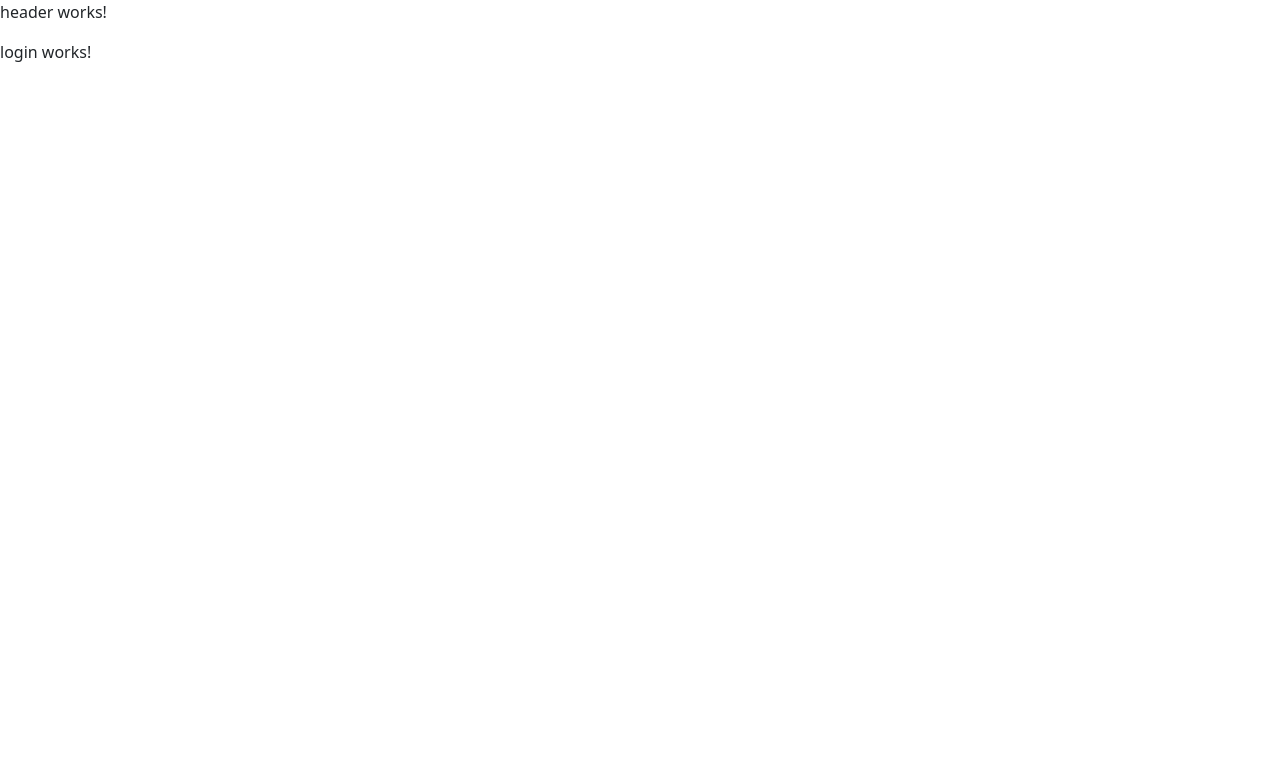
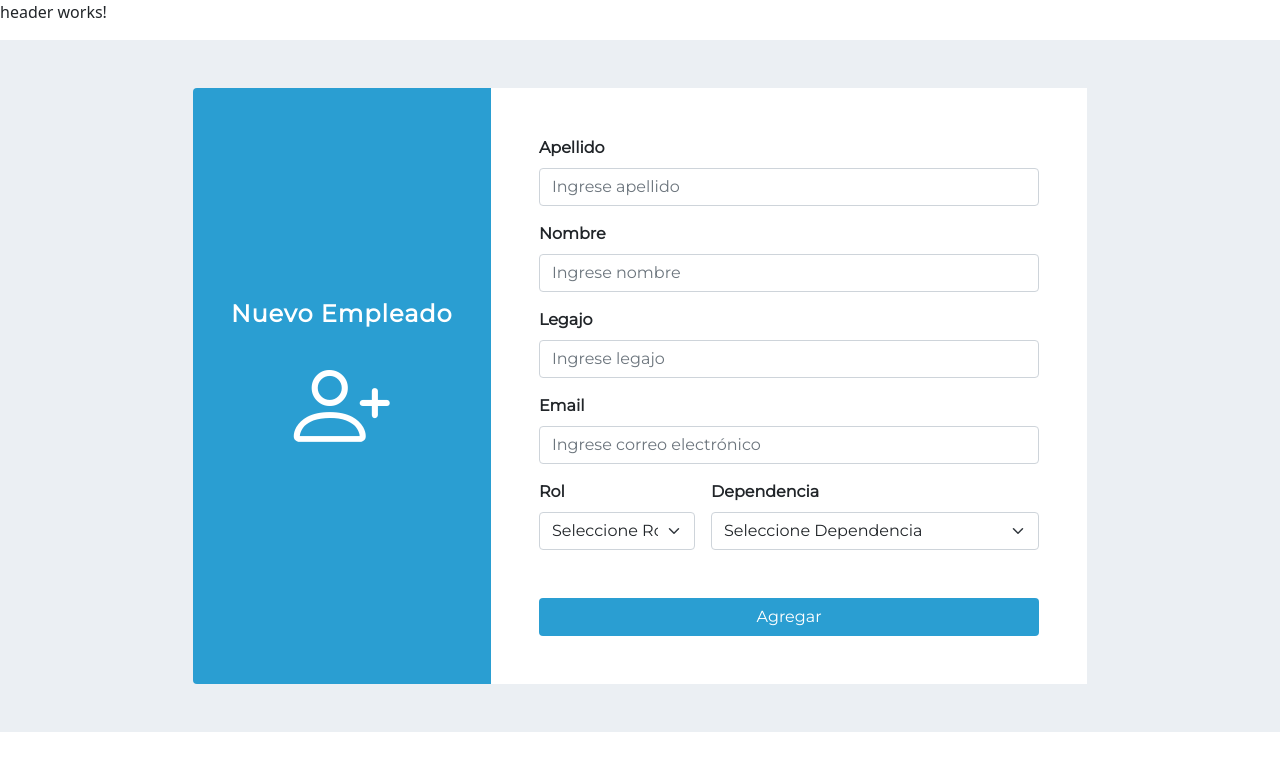
Before and after one commit to FlorNV/tp-final-frontend-g9, an Angular app: page /empleado in a window 1280 px wide. Before the commit this address led to /login. Shown: the top 770 px of the page. Built offline with nearby package versions, Linux system fonts and the light colour scheme; what @techiediaries/ngx-qrcode, angular-calendar, ng2-charts would draw is missing.

Commit message:
Agrego formulario de empleados

```diff
--- a/src/app/app-routing.module.ts
+++ b/src/app/app-routing.module.ts
@@ -3,9 +3,11 @@ import { RouterModule, Routes } from '@angular/router';
 
 import { HeaderComponent } from './components/header/header.component';
 import { LoginComponent } from './components/login/login.component';
+import { EmpleadoComponent } from './components/empleado/empleado.component';
 
 const routes: Routes = [
   { path: 'login', component: LoginComponent },
+  { path: 'empleado', component: EmpleadoComponent },
   { path: '**', pathMatch: 'full', redirectTo: 'login' }
 ];
 
@@ -14,4 +16,4 @@ const routes: Routes = [
   exports: [RouterModule]
 })
 export class AppRoutingModule { };
-export const routingComponents = [LoginComponent, HeaderComponent];
+export const routingComponents = [LoginComponent, HeaderComponent, EmpleadoComponent];
--- /dev/null
+++ b/src/app/components/empleado/empleado.component.css
@@ -0,0 +1,50 @@
+@import url('https://fonts.googleapis.com/css2?family=Montserrat&display=swap');
+
+* {
+    font-family: 'Montserrat', sans-serif;
+}
+
+.bg-celeste {
+    background-color: #2a9ed2;
+}
+
+.bg-claro {
+    background-color: #ebeff3;
+}
+
+.bg-rojo {
+    background-color: #e55767;
+}
+
+.redondeado {
+    border-radius: 0.5rem;
+}
+
+.redondeado-end {
+    border-bottom-right-radius: 0.5rem;
+    border-top-right-radius: 0.5rem;
+}
+
+.btn-celeste {
+    background-color: #2a9ed2;
+    color: #fff;
+    width: 100%;
+}
+
+.btn-celeste:hover {
+    background-color: rgba(42, 158, 210, 0.8);
+}
+
+h2 {
+    font-size: 1.5rem;
+    font-weight: bold;
+    letter-spacing: 1px;
+}
+
+label {
+    font-weight: bold;
+}
+
+.bi-person-plus {
+    font-size: 6rem;
+}
--- /dev/null
+++ b/src/app/components/empleado/empleado.component.html
@@ -0,0 +1,52 @@
+<div class="container-fluid bg-claro">
+    <div class="row mx-5 justify-content-center">
+        <div class="col-12 col-lg-10 p-5">
+            <div class="row align-items-center rounded bg-celeste">
+                <div class="col-md-4 text-center text-white pt-2">
+                    <h2>Nuevo Empleado</h2>
+                    <i class="bi bi-person-plus d-none d-md-block"></i>
+                </div>
+                <div class="col-md-8 p-5 bg-white">
+                    <form class="row g-3" action="" method="POST">
+                        <div class="col-12">
+                            <label class="form-label" for="apellido">Apellido</label>
+                            <input class="form-control" type="text" name="apellido" id="apellido" placeholder="Ingrese apellido">
+                        </div>
+                        <div class="col-12">
+                            <label class="form-label" for="nombre">Nombre</label>
+                            <input class="form-control" type="text" name="nombre" id="nombre" placeholder="Ingrese nombre">
+                        </div>
+                        <div class="col-12">
+                            <label class="form-label" for="legajo">Legajo</label>
+                            <input class="form-control" type="text" name="legajo" id="legajo" placeholder="Ingrese legajo">
+                        </div>
+                        <div class="col-12">
+                            <label class="form-label" for="email">Email</label>
+                            <input class="form-control" type="email" placeholder="Ingrese correo electrónico">
+                        </div>
+                        <div class="col-md-4">
+                            <label class="form-label" for="rol">Rol</label>
+                            <select class="form-select" name="rol" id="rol">
+                                <option value="" selected disabled>Seleccione Rol</option>
+                                <option value="">Participante</option>
+                                <option value="">Administrador</option>
+                            </select>
+                        </div>
+                        <div class="col-md-8">
+                            <label class="form-label" for="dependencia">Dependencia</label>
+                            <select class="form-select" name="dependencia" id="dependencia">
+                                <option value="" selected disabled>Seleccione Dependencia</option>
+                                <option value="">Contable</option>
+                                <option value="">Personal</option>
+                                <option value="">Auditoría</option>
+                            </select>
+                        </div>
+                        <div class="col-12 text-center mt-5">
+                            <button class="btn btn-celeste">Agregar</button>
+                        </div>
+                    </form>
+                </div>
+            </div>
+        </div>
+    </div>
+</div>
--- /dev/null
+++ b/src/app/components/empleado/empleado.component.ts
@@ -0,0 +1,15 @@
+import { Component, OnInit } from '@angular/core';
+
+@Component({
+  selector: 'app-empleado',
+  templateUrl: './empleado.component.html',
+  styleUrls: ['./empleado.component.css']
+})
+export class EmpleadoComponent implements OnInit {
+
+  constructor() { }
+
+  ngOnInit(): void {
+  }
+
+}
```
